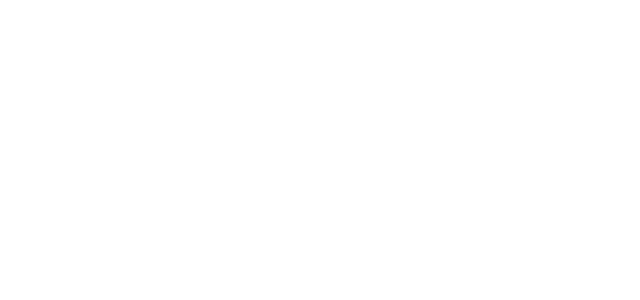
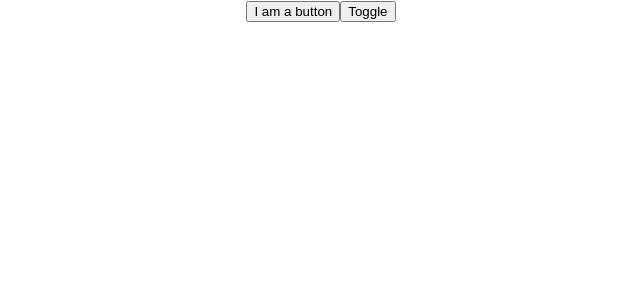
Before and after one commit to bikokwa/codedamn-rq, a React (Create React App) app: page / in a window 1280 px wide. Shown: the top 300 px of the page, without its empty margins (319-959 px from the left). Built offline with nearby package versions, Linux system fonts and the light colour scheme.

Commit message:
react query states

```diff
--- a/src/App.js
+++ b/src/App.js
@@ -1,17 +1,30 @@
+import React, { useState } from "react";
 import "./App.css";
 import { useQuery } from "react-query";
 
+function Button() {
+  const { data, error } = useQuery("hello-world", () => {
+    return new Promise((resolve) => {
+      setTimeout(() => resolve(1337), 1000);
+    });
+  });
+
+  return <button>I am a button</button>;
+}
+
 function App() {
-  const { data, error, isLoading, isError, isSuccess, isIdle } = useQuery(
-    "hello-world",
-    () => {
-      return new Promise((resolve) => setTimeout(resolve, 1000));
-    }
+  const [visible, setVisible] = useState(true);
+
+  function toggleButton() {
+    setVisible((visible) => !visible);
+  }
+
+  return (
+    <div className="App">
+      {visible && <Button />}
+      <button onClick={toggleButton}>Toggle</button>
+    </div>
   );
-
-  console.log({ data, error, isLoading, isError, isSuccess, isIdle });
-
-  return <div className="App"></div>;
 }
 
 export default App;
```
